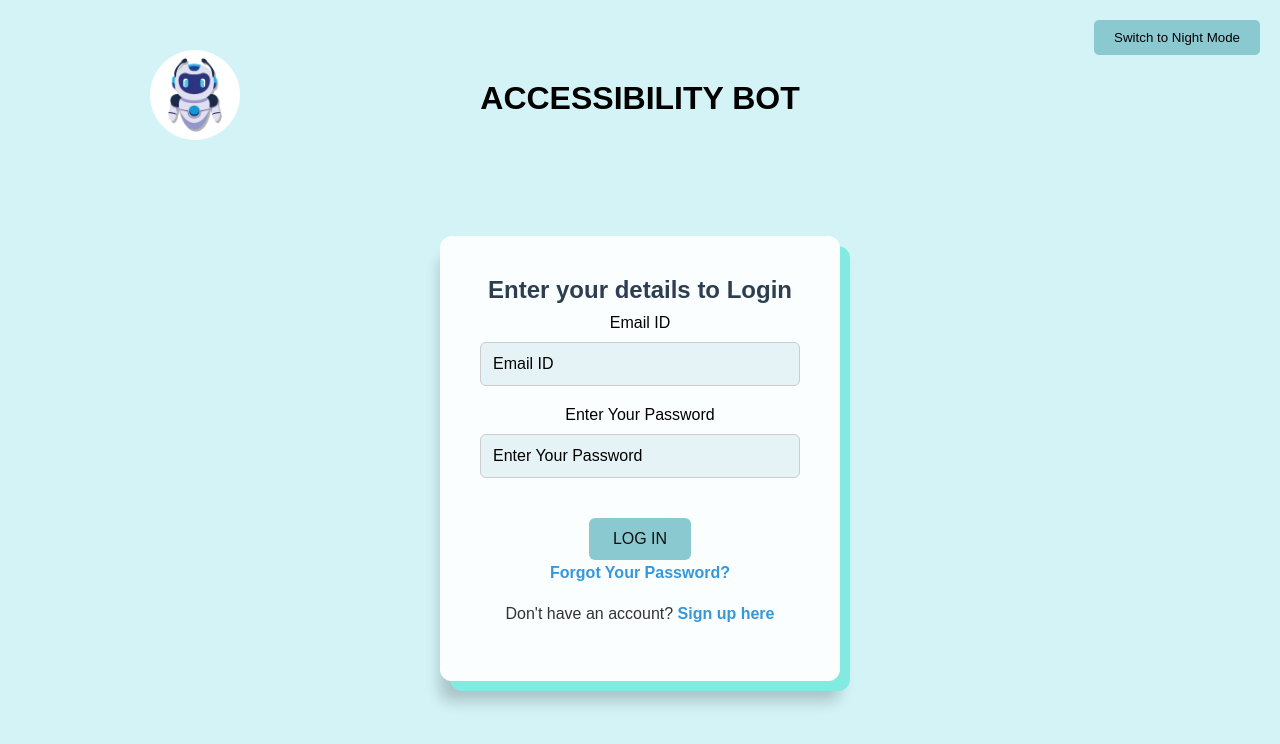
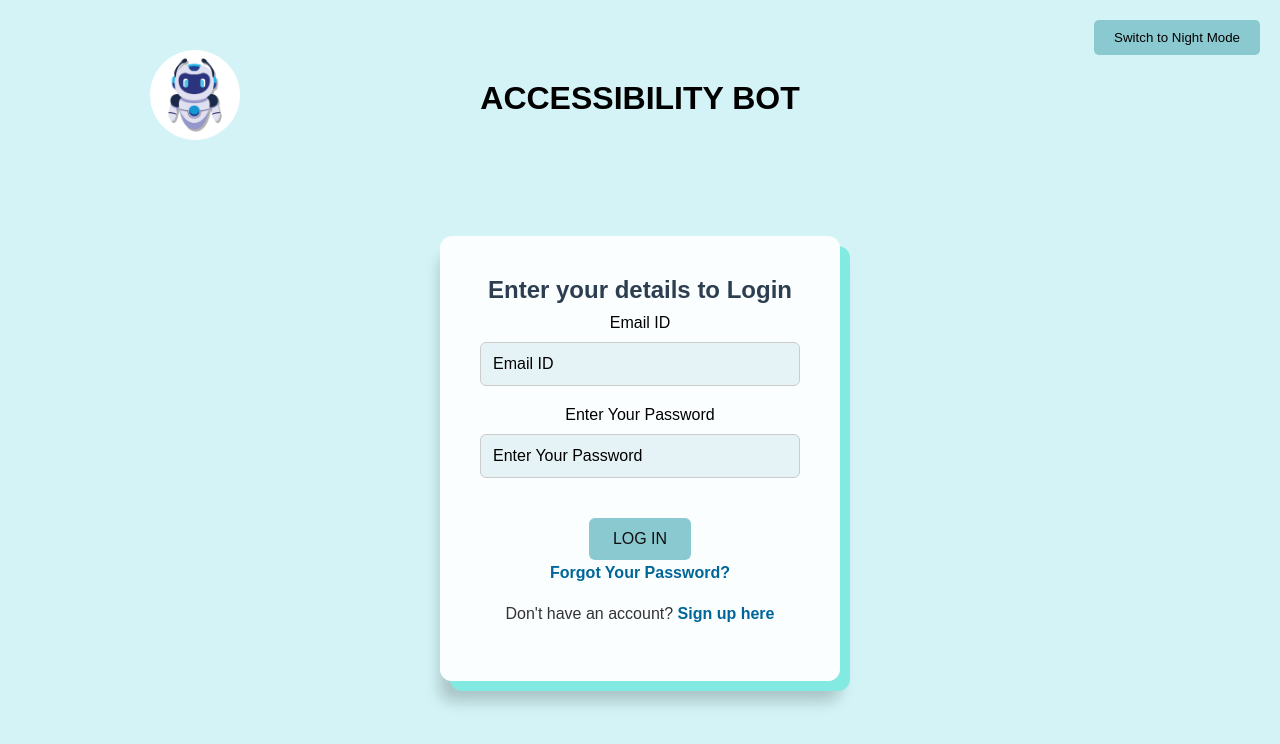
Before and after one commit to 190031241-chaturyaakhilapallem/Accessibility-Bot, a React (Create React App) app: page /login in a window 1280 px wide. Shown: the top 744 px of the page. Built offline with nearby package versions, Linux system fonts and the light colour scheme; the HTML template or start-up script is replaced by a standard one.

Commit message:
fixed color contrast errors in signupage

```diff
--- a/src/style.css
+++ b/src/style.css
@@ -178,7 +178,7 @@ html, body {
 
 /* Forgot Password and Sign Up Links Styling */
 a, .forgot-password {
-    color: #3498db;
+    color: #006699;
     text-decoration: none;
     font-weight: bold;
     cursor: pointer;
```
